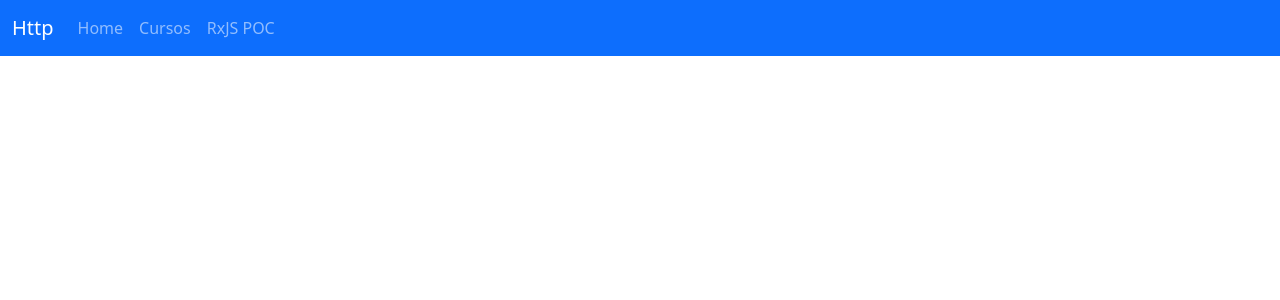
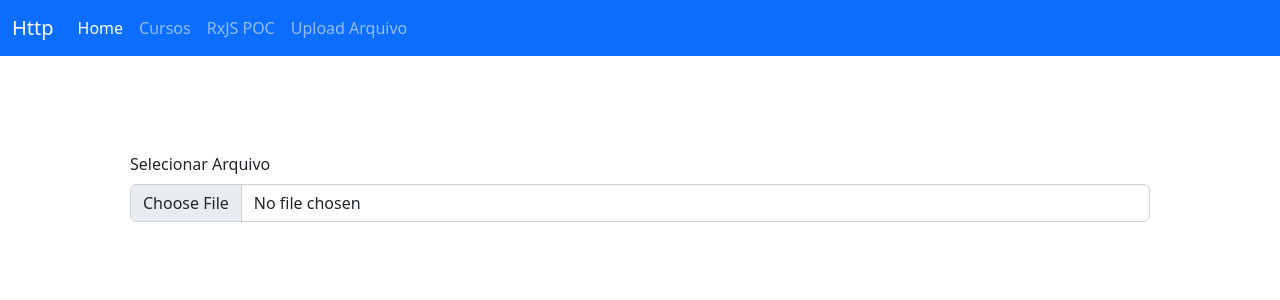
Before and after one commit to GiselleBarbosa/angular-curso-loiane, an Angular app in the folder 09-requests-http/: page /upload in a window 1280 px wide. Before the commit this address led to /. Shown: the top 300 px of the page. Built offline with nearby package versions, Linux system fonts and the light colour scheme.

Commit message:
feat: add new module - upload-file

```diff
--- a/09-requests-http/src/app/app-routing.module.ts
+++ b/09-requests-http/src/app/app-routing.module.ts
@@ -6,7 +6,7 @@
   {
     path: '',
     pathMatch: 'full',
-    redirectTo: 'cursos'
+    redirectTo: 'upload'
   },
 
   {
@@ -17,6 +17,10 @@
   {
     path: 'rxjs-poc',
     loadChildren: () => import('./unsubscribe-rxjs/unsubscribe-rxjs.module').then(m => m.UnsubscribeRxjsModule)
+  },
+  {
+    path: 'upload',
+    loadChildren: () => import('./upload-file/upload-file.module').then(m => m.UploadFileModule)
   }
 
 ];
--- a/09-requests-http/src/app/app.component.html
+++ b/09-requests-http/src/app/app.component.html
@@ -10,6 +10,7 @@
         <a class="nav-link" aria-current="page" [routerLink]="['/']" routerLinkActive="active">Home</a>
         <a class="nav-link" [routerLink]="['/cursos']">Cursos</a>
         <a class="nav-link" [routerLink]="['/rxjs-poc']" >RxJS POC</a>
+        <a class="nav-link" [routerLink]="['/upload']" >Upload Arquivo</a>
       </div>
     </div>
   </div>
--- /dev/null
+++ b/09-requests-http/src/app/upload-file/upload-file/upload-file.component.html
@@ -0,0 +1,6 @@
+<div class="container mt-5 p-5">
+  <div class="mb-3">
+    <label for="formFile" class="form-label">Selecionar Arquivo</label>
+    <input class="form-control" type="file" id="formFile">
+  </div>
+</div>
--- /dev/null
+++ b/09-requests-http/src/app/upload-file/upload-file/upload-file.component.ts
@@ -0,0 +1,15 @@
+import { Component, OnInit } from '@angular/core';
+
+@Component({
+  selector: 'app-upload-file',
+  templateUrl: './upload-file.component.html',
+  styleUrls: ['./upload-file.component.css']
+})
+export class UploadFileComponent implements OnInit {
+
+  constructor() { }
+
+  ngOnInit() {
+  }
+
+}
```
Also changed, not shown: 09-requests-http/src/app/upload-file/upload-file-routing.module.ts (added, +13 -0 lines), 09-requests-http/src/app/upload-file/upload-file.module.ts (added, +14 -0 lines), 09-requests-http/src/app/upload-file/upload-file/upload-file.component.css (added), 1 other file (tests, documents, lock files or other folders).
